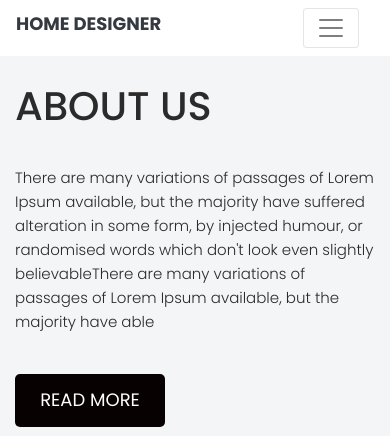
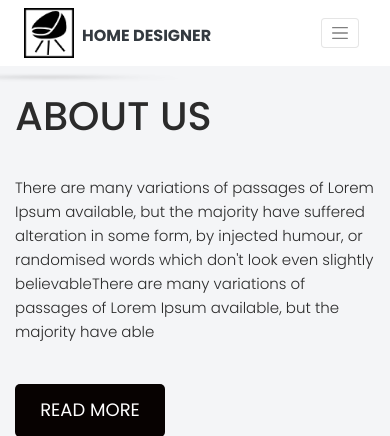
Before and after one commit to pankajsharmaucs/homedesigner.space, a PHP site: page /home/about.php in a window 390 px wide. Shown: the top 436 px of the page. Run offline with PHP 8.4, Linux system fonts and the light colour scheme; some libraries are stand-ins or nearby versions.

Commit message:
header logo changed v3

```diff
--- /dev/null
+++ b/css/media.css
@@ -0,0 +1,13 @@
+@media (max-width: 776px) {
+    .navbar  .swiper {  width: 50px; height: 50px; }
+    .navbar .companyname { font-size: 16px; }
+    .navbar-toggler {
+        font-size: 1rem; /* Smaller font size for mobile */
+        padding: 0.25rem 0.5rem; /* Reduced padding */
+    }
+
+    .navbar-toggler-icon {
+        width: 20px; /* Smaller icon width */
+        height: 20px; /* Smaller icon height */
+    }
+  }
--- a/header.php
+++ b/header.php
@@ -1,30 +1,30 @@
 <div class="container">
             <nav class="navbar navbar-expand-lg navbar-light bg-light">
 
-               <div class="logo row align-items-end">
-                     <div class="d-md-block d-none mx-2 slider3">
+               <div class="headerLogo row align-items-end">
+                     <div class=" mx-2 slider3">
                         <!-- Swiper -->
                            <div class="swiper mySwiper">
                               <div class="swiper-wrapper">
                                  <div class="swiper-slide">
-                                    <img  class="d-md-block d-none"  src="<?= $base_url?>/images/logo2.png" />
+                                    <img  class=""  src="<?= $base_url?>/images/logo/chair.png" />
                                  </div>
                                  <div class="swiper-slide">
-                                    <img  class="d-md-block d-none"  src="<?= $base_url?>/images/logo2.png" />
+                                    <img  class=""  src="<?= $base_url?>/images/logo/sofa.png" />
                                  </div>
                                  <div class="swiper-slide">
-                                    <img  class="d-md-block d-none"  src="<?= $base_url?>/images/logo2.png" />
+                                    <img  class=""  src="<?= $base_url?>/images/logo/bed.png" />
                                  </div>
                                  <div class="swiper-slide">
-                                    <img  class="d-md-block d-none"  src="<?= $base_url?>/images/logo2.png" />
+                                    <img  class=""  src="<?= $base_url?>/images/logo/dining.png" />
                                  </div>
                               </div>
                            </div>
                      </div>
-                     <h3 class="font-weight-bold text-dark" >HOME DESIGNER </h3>
+                     <h3 class="font-weight-bold text-dark companyname" >HOME DESIGNER </h3>
                </div>
                <button class="navbar-toggler" type="button" data-toggle="collapse" data-target="#navbarSupportedContent" aria-controls="navbarSupportedContent"
-               aria-expanded="false" aria-label="Toggle navigation">
+                aria-expanded="false" aria-label="Toggle navigation">
                <span class="navbar-toggler-icon"></span>
                </button>
                <div class="collapse navbar-collapse" id="navbarSupportedContent">
--- a/links.php
+++ b/links.php
@@ -13,6 +13,7 @@
       <link rel="stylesheet" type="text/css" href="css/bootstrap.min.css">
       <!-- style css -->
       <link rel="stylesheet" type="text/css" href="css/style.css">
+      <link rel="stylesheet" type="text/css" href="css/media.css">
       <!-- Responsive-->
       <link rel="stylesheet" href="css/responsive.css">
       <!-- fevicon -->
```
Also changed, not shown: images/logo/bed.png (added), images/logo/chair.png (added), images/logo/dining.png (added), images/logo/sofa.png (added). Lines whose indentation alone changed are shown as unchanged.
